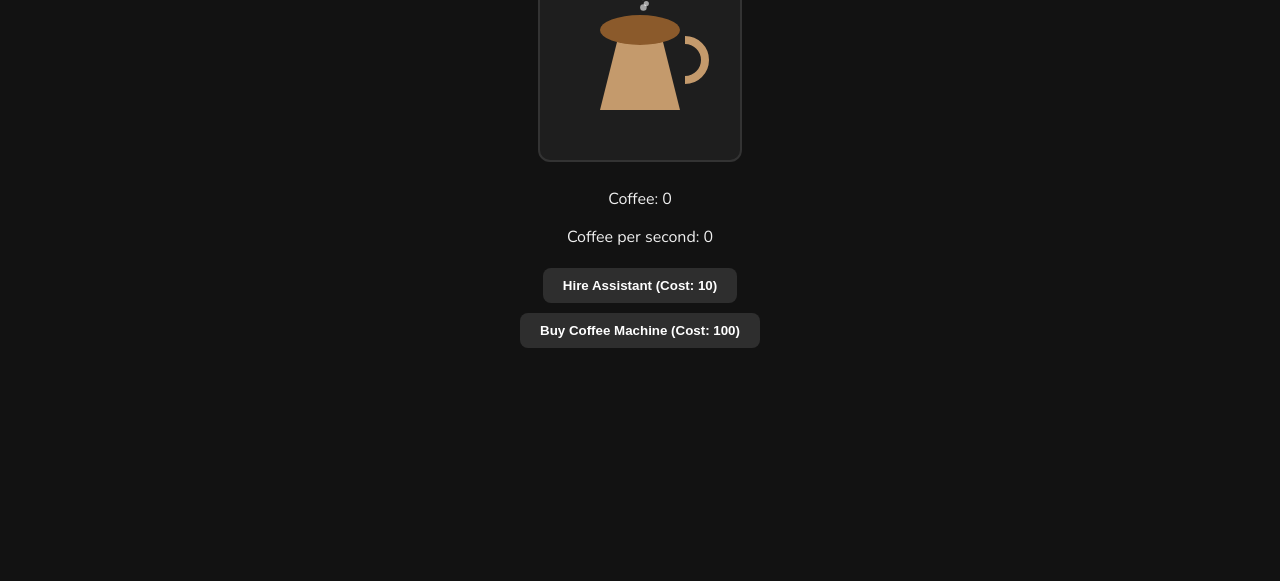
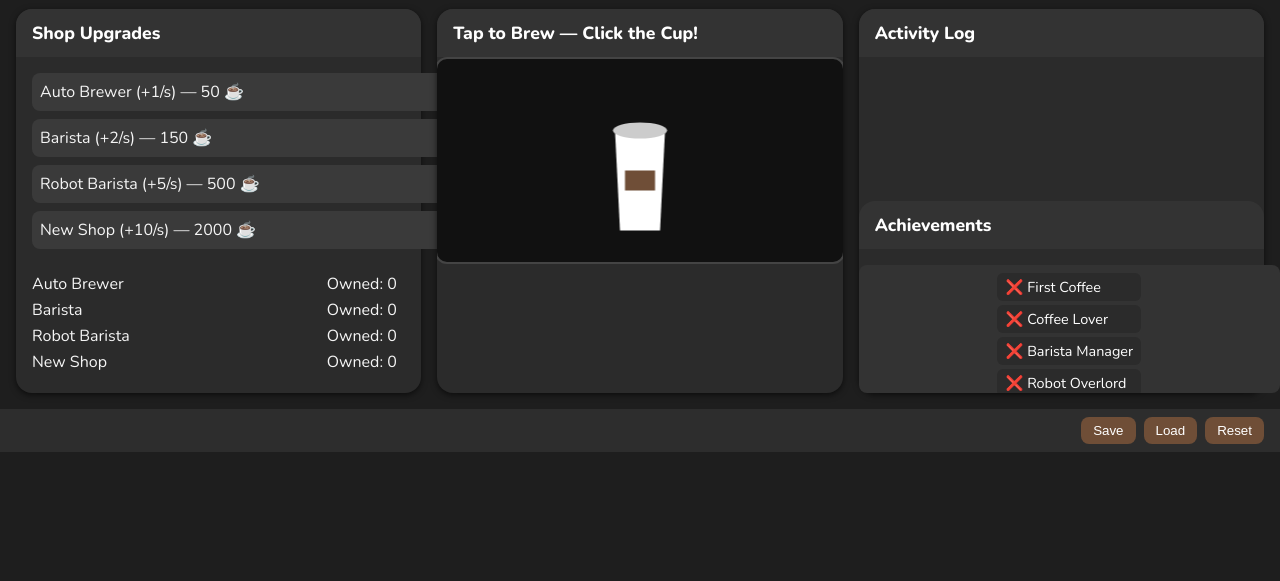
Before and after one commit to coffeetycoon/Coffee-Tycoon, a plain HTML site: page coffeetycoon.html in a window 1280 px wide. Shown: the part 219-800 px from the top of the page. Drawn offline with nearby package versions, Linux system fonts and the light colour scheme.

Commit message:
new version

```diff
--- a/coffeetycoon.html
+++ b/coffeetycoon.html
@@ -3,190 +3,352 @@
 <head>
 <meta charset="utf-8" />
 <meta name="viewport" content="width=device-width, initial-scale=1" />
-  <title>Coffee Shop Tycoon ☕</title>
-  <link rel="preconnect" href="https://fonts.googleapis.com">
-  <link rel="preconnect" href="https://fonts.gstatic.com" crossorigin>
+<title>Coffee Tycoon ☕</title>
 <link href="https://fonts.googleapis.com/css2?family=Nunito:wght@400;600;800&display=swap" rel="stylesheet">
 <style>
-    body {
-      margin: 0;
-      font-family: 'Nunito', sans-serif;
-      background: #121212;
-      color: #f0f0f0;
-      text-align: center;
+body { margin:0; font-family:"Nunito",sans-serif; background:#1e1e1e; color:#f5f5f5; }
+header { padding:16px; text-align:center; background:#2d2d2d; color:#fff; }
+main { display:flex; flex-wrap:wrap; padding:16px; gap:16px; }
+.card { background:#2b2b2b; border-radius:16px; box-shadow:0 2px 6px rgba(0,0,0,0.6); flex:1; min-width:280px; display:flex; flex-direction:column; max-height:600px; }
+.card h2 { margin:0; padding:12px 16px; background:#333; border-radius:16px 16px 0 0; font-size:1.1rem; color:#fff; }
+.content { padding:16px; flex:1; display:flex; flex-direction:column; justify-content:flex-start; align-items:center; overflow:auto; width:100%; }
+canvas#game { width:100%; height:auto; max-height:300px; background:#111; border:2px solid #444; border-radius:12px; cursor:pointer; }
+.footer { background:#2d2d2d; padding:8px 16px; display:flex; justify-content:flex-end; align-items:center; flex-wrap:wrap; color:#ddd; }
+.toolbar { display:flex; gap:8px; align-items:center; }
+button { border:none; background:#6f4e37; color:#fff; padding:6px 12px; border-radius:8px; cursor:pointer; }
+button:hover { background:#8a6349; }
+
+.upgrade {
+  display: flex;
+  justify-content: space-between;
+  align-items: center;
+  background: #3a3a3a;
+  padding: 8px;
+  border-radius: 8px;
+  margin-bottom: 8px;
+  width: 180%;
 }
-    header {
-      padding: 20px;
-      font-size: 2rem;
-      font-weight: 800;
-      background: #1e1e1e;
-      box-shadow: 0 2px 5px rgba(0,0,0,0.6);
+
+.upgrade span {
+  flex: 1 1 auto;
+  margin-right: 8px;
+  white-space: nowrap;
+  overflow: visible;
+  text-overflow: clip;
 }
-    main {
-      padding: 20px;
+
+.upgrade button {
+  flex: 0 0 60px;
+  font-size: 0.8rem;
+  padding: 3px 6px;
 }
-    canvas {
-      background: #1e1e1e;
-      border: 2px solid #333;
-      border-radius: 12px;
-      margin-top: 20px;
-      cursor: pointer;
+
+#upgradeCounts { margin-top:16px; width:90%; }
+#upgradeCounts div { display:flex; justify-content:space-between; margin-bottom:4px; }
+
+/* Achievements styling */
+#achievements {
+  margin-top:16px;
+  background:#333;
+  border-radius:8px;
+  width:100%;
+  padding:8px;
+  flex-direction:column;
+  overflow-y:auto;
+  max-height:200px;
 }
-    .stats, .upgrades {
-      margin-top: 20px;
-    }
-    .upgrade-btn {
-      display: block;
-      margin: 10px auto;
-      padding: 10px 20px;
-      border: none;
-      border-radius: 8px;
-      background: #2e2e2e;
-      color: #fff;
-      font-weight: 600;
-      cursor: pointer;
-      transition: background 0.2s;
-    }
-    .upgrade-btn:hover {
-      background: #444;
+#achievements h3 { margin:0 0 8px 0; font-size:1rem; text-align:center; color:#fff; }
+#achievements ul { list-style:none; padding:0; margin:0; display:flex; flex-direction:column; gap:4px; }
+#achievements li { background:#2b2b2b; padding:4px 8px; border-radius:6px; color:#fff; font-size:0.9rem; cursor:default; position:relative; }
+#achievements li:hover::after {
+  content: attr(data-tooltip);
+  position:absolute;
+  top:-28px;
+  left:50%;
+  transform:translateX(-50%);
+  background:#444;
+  color:#fff;
+  font-size:0.8rem;
+  padding:2px 6px;
+  border-radius:4px;
+  white-space:nowrap;
+  z-index:10;
 }
 </style>
 </head>
 <body>
-  <header>Coffee Shop Tycoon ☕</header>
+<header>
+<h1>Coffee Tycoon ☕</h1>
+<p>Brew coffee, buy upgrades, grow your empire!</p>
+<h2 id="coffeeCount">Coffees: 0</h2>
+</header>
 <main>
-    <p>Click the coffee cup to brew coffee!</p>
-    <canvas id="gameCanvas" width="200" height="200"></canvas>
+<section class="card left">
+<h2>Shop Upgrades</h2>
+<div class="content" id="shopContent" style="align-items:flex-start;">
+  <div id="upgrades" class="shoplist"></div>
+  <div id="upgradeCounts"></div>
+</div>
+</section>
+<section class="card center">
+<h2>Tap to Brew — Click the Cup!</h2>
+<div class="content" style="padding:0; height:100%">
+  <canvas id="game"></canvas>
+</div>
+</section>
+<section class="card right">
+<h2>Activity Log</h2>
+<div class="content" style="overflow:auto; width:100%">
+  <ul id="log" style="list-style:none; padding:0; margin:6px 0 0; display:flex; flex-direction:column; gap:6px"></ul>
+</div>
+<h2>Achievements</h2>
+<div class="content" id="achievements">
+  <ul id="achievementList"></ul>
+</div>
+</section>
+</main>
+<div class="footer">
+  <div class="toolbar">
+    <button id="saveBtn">Save</button>
+    <button id="loadBtn">Load</button>
+    <button id="resetBtn">Reset</button>
+  </div>
+</div>
+<script>
+const canvas=document.getElementById("game");
+const ctx=canvas.getContext("2d");
+let canvasWidth = canvas.clientWidth;
+let canvasHeight = canvas.clientHeight;
+canvas.width = canvasWidth;
+canvas.height = canvasHeight;
 
-    <div class="stats">
-      <p id="coffeeCount">Coffee: 0</p>
-      <p id="cps">Coffee per second: 0</p>
-    </div>
+let coffees=0; let clickPower=1; let cps=0;
+const particles=[];
+const upgrades=[
+  {name:"Auto Brewer", cost:50, cps:1, count:0},
+  {name:"Barista", cost:150, cps:2, count:0},
+  {name:"Robot Barista", cost:500, cps:5, count:0},
+  {name:"New Shop", cost:2000, cps:10, count:0}
+];
 
-    <div class="upgrades">
-      <button class="upgrade-btn" id="buyAssistant">Hire Assistant (Cost: 10)</button>
-      <button class="upgrade-btn" id="buyMachine">Buy Coffee Machine (Cost: 100)</button>
-    </div>
-  </main>
+let cupScale = 1;
+let cupBouncing = false;
 
-  <script>
-    const canvas = document.getElementById('gameCanvas');
-    const ctx = canvas.getContext('2d');
+const achievements = [
+  {name:"First Coffee", condition:()=>coffees>=1, earned:false, requirement:"Brew 1 coffee", progress:()=>coffees+"/1"},
+  {name:"Coffee Lover", condition:()=>coffees>=100, earned:false, requirement:"Brew 100 coffees", progress:()=>coffees+"/100"},
+  {name:"Barista Manager", condition:()=>upgrades.find(u=>u.name==="Barista").count>=1, earned:false, requirement:"Own 1 Barista", progress:()=>upgrades.find(u=>u.name==="Barista").count+"/1"},
+  {name:"Robot Overlord", condition:()=>upgrades.find(u=>u.name==="Robot Barista").count>=1, earned:false, requirement:"Own 1 Robot Barista", progress:()=>upgrades.find(u=>u.name==="Robot Barista").count+"/1"}
+];
 
-    let coffee = 0;
-    let cps = 0;
-    let assistants = 0;
-    let machines = 0;
-    let assistantCost = 10;
-    let machineCost = 100;
+function drawCup(){
+  const centerX = canvas.width/2;
+  const centerY = canvas.height/2+20;
+  ctx.save();
+  ctx.translate(centerX, centerY);
+  ctx.scale(cupScale, cupScale);
 
-    // Steam particles
-    let steam = [];
-
-    function drawCup() {
-      ctx.clearRect(0, 0, canvas.width, canvas.height);
-
+  // Starbucks-style to-go cup
   // Cup body
-      ctx.fillStyle = '#c49a6c';
+  ctx.fillStyle="#fff";
   ctx.beginPath();
-      ctx.moveTo(60, 150);
-      ctx.lineTo(140, 150);
-      ctx.lineTo(120, 70);
-      ctx.lineTo(80, 70);
+  ctx.moveTo(-25,-50);
+  ctx.lineTo(25,-50);
+  ctx.lineTo(20,50);
+  ctx.lineTo(-20,50);
   ctx.closePath();
   ctx.fill();
 
-      // Cup top (ellipse)
-      ctx.fillStyle = '#8b5a2b';
+  // Sleeve
+  ctx.fillStyle="#6f4e37";
+  ctx.fillRect(-15,-10,30,20);
+
+  // Lid
+  ctx.fillStyle="#ccc";
   ctx.beginPath();
-      ctx.ellipse(100, 70, 40, 15, 0, 0, Math.PI * 2);
+  ctx.ellipse(0,-50,27,8,0,0,2*Math.PI);
   ctx.fill();
 
-      // Handle
-      ctx.strokeStyle = '#c49a6c';
-      ctx.lineWidth = 8;
-      ctx.beginPath();
-      ctx.arc(145, 100, 20, Math.PI / 2, -Math.PI / 2, true);
-      ctx.stroke();
+  ctx.restore();
 }
 
-    function drawSteam() {
-      ctx.fillStyle = 'rgba(255, 255, 255, 0.6)';
-      steam.forEach(p => {
-        ctx.beginPath();
-        ctx.arc(p.x, p.y, p.size, 0, Math.PI * 2);
-        ctx.fill();
+function addParticle(x,y,text="+1"){ particles.push({x,y,alpha:1,dy:-1,text}); }
+function drawParticles(){
+  for(let i=particles.length-1;i>=0;i--){
+    const p=particles[i];
+    ctx.globalAlpha=p.alpha; ctx.fillStyle="#6f4e37"; ctx.font="20px Nunito"; ctx.fillText(p.text,p.x,p.y);
+    ctx.globalAlpha=1; p.y+=p.dy; p.alpha-=0.02;
+    if(p.alpha<=0) particles.splice(i,1);
+  }
+}
+
+function gameLoop(){
+  ctx.clearRect(0,0,canvas.width,canvas.height);
+  drawCup();
+  drawParticles();
+  requestAnimationFrame(gameLoop);
+  checkAchievements();
+}
+
+canvas.addEventListener("click", e => {
+  coffees+=clickPower;
+  addParticle(e.offsetX,e.offsetY,"+"+clickPower);
+  bounceCup();
+  updateUI();
+});
+
+function bounceCup(){
+  if(cupBouncing) return;
+  cupBouncing = true;
+  let scale = 1;
+  let up = true;
+  const interval = setInterval(()=>{
+    if(up){
+      scale += 0.05;
+      if(scale >= 1.2) up = false;
+    } else {
+      scale -= 0.05;
+      if(scale <= 1){
+        scale = 1; cupBouncing = false; clearInterval(interval);
+      }
+    }
+    cupScale = scale;
+  }, 16);
+}
+
+function updateUI(){
+  document.getElementById("coffeeCount").textContent="Coffees: "+coffees;
+  updateUpgradeCounts();
+}
+
+function addLog(msg){ const li=document.createElement("li"); li.textContent=msg; document.getElementById("log").prepend(li); }
+
+function renderUpgrades(){
+  const container=document.getElementById("upgrades");
+  container.innerHTML="";
+  upgrades.forEach(u=>{
+    const div=document.createElement("div");
+    div.className="upgrade";
+
+    const textSpan=document.createElement("span");
+    textSpan.textContent=`${u.name} (+${u.cps}/s) — ${u.cost} ☕`;
+    textSpan.title=`${u.name}\nCPS: ${u.cps}\nOwned: ${u.count}\nCurrent Cost: ${u.cost} ☕`;
+
+    const btn=document.createElement("button");
+    btn.textContent="Buy";
+    btn.title=`Buy ${u.name} for ${u.cost} ☕ (+${u.cps}/s)`;
+    btn.onclick=()=>{
+      if(coffees>=u.cost){
+        coffees-=u.cost; cps+=u.cps; u.count++; u.cost=Math.floor(u.cost*1.5);
+        addLog("Bought "+u.name); updateUI(); renderUpgrades();
+      }else addLog("Not enough coffee for "+u.name);
+    };
+    div.appendChild(textSpan);
+    div.appendChild(btn);
+    container.appendChild(div);
   });
 }
 
-    function updateSteam() {
-      if (Math.random() < 0.1) {
-        steam.push({ x: 100 + (Math.random() * 20 - 10), y: 55, size: Math.random() * 4 + 2, speed: Math.random() * 0.5 + 0.5 });
-      }
-      steam.forEach(p => {
-        p.y -= p.speed;
-        p.size *= 0.98;
+function updateUpgradeCounts(){
+  const container=document.getElementById("upgradeCounts"); container.innerHTML="";
+  upgrades.forEach(u=>{
+    const div=document.createElement("div"); div.innerHTML=`<span>${u.name}</span><span>Owned: ${u.count}</span>`;
+    container.appendChild(div);
   });
-      steam = steam.filter(p => p.size > 0.5);
 }
 
-    function updateStats() {
-      document.getElementById('coffeeCount').textContent = `Coffee: ${Math.floor(coffee)}`;
-      document.getElementById('cps').textContent = `Coffee per second: ${cps}`;
+// Achievements
+function checkAchievements(){
+  const list = document.getElementById("achievementList");
+  list.innerHTML="";
+  achievements.forEach(a=>{
+    if(a.condition() && !a.earned){
+      a.earned=true;
+      addLog("Achievement unlocked: "+a.name);
+    }
+    const li = document.createElement("li");
+    li.textContent = a.earned ? "✅ " + a.name : "❌ " + a.name;
+    li.setAttribute("data-tooltip", a.requirement + " (" + a.progress() + ")");
+    list.appendChild(li);
+  });
 }
 
-    function isClickOnCup(x, y) {
-      // Simple bounding box for cup area
-      return (x > 60 && x < 140 && y > 60 && y < 150);
+// Auto-brew
+setInterval(()=>{
+  if(cps>0){
+    coffees+=cps;
+    updateUI();
+    for(let i=0;i<Math.min(cps,5);i++){
+      const offsetX = canvas.width/2 + Math.random()*20-10;
+      const offsetY = canvas.height/2 + 20 + Math.random()*10-5;
+      addParticle(offsetX, offsetY,"+"+1);
+    }
+  }
+},1000);
+
+// Reset
+document.getElementById("resetBtn").onclick = ()=>{
+  if(confirm("Are you sure you want to reset your save?")){
+    coffees=0; clickPower=1; cps=0; upgrades.forEach(u=>{
+      u.count=0;
+      if(u.name==="Auto Brewer") u.cost=50;
+      if(u.name==="Barista") u.cost=150;
+      if(u.name==="Robot Barista") u.cost=500;
+      if(u.name==="New Shop") u.cost=2000;
+    });
+    achievements.forEach(a=>a.earned=false);
+    updateUI(); renderUpgrades(); addLog("Game reset!");
+  }
+};
+
+// HEX Save/Load
+function stringToHex(str) {
+  return Array.from(str).map(c => c.charCodeAt(0).toString(16).padStart(2,'0')).join('');
+}
+function hexToString(hex) {
+  return hex.match(/.{1,2}/g).map(byte => String.fromCharCode(parseInt(byte,16))).join('');
 }
 
-    canvas.addEventListener('click', (e) => {
-      const rect = canvas.getBoundingClientRect();
-      const x = e.clientX - rect.left;
-      const y = e.clientY - rect.top;
+document.getElementById("saveBtn").onclick = () => {
+  const saveData = {
+    coffees,
+    clickPower,
+    upgrades: upgrades.map(u => ({ name: u.name, cost: u.cost, count: u.count })),
+    achievements: achievements.map(a=>a.earned)
+  };
+  const saveStr = stringToHex(JSON.stringify(saveData));
+  prompt("Copy your save string:", saveStr);
+};
 
-      if (isClickOnCup(x, y)) {
-        coffee++;
-        updateStats();
+document.getElementById("loadBtn").onclick = () => {
+  const saveStr = prompt("Paste your save string:");
+  if (saveStr) {
+    try {
+      const data = JSON.parse(hexToString(saveStr));
+      coffees = data.coffees || 0;
+      clickPower = data.clickPower || 1;
+
+      data.upgrades?.forEach(u => {
+        const upgrade = upgrades.find(upg => upg.name === u.name);
+        if (upgrade) {
+          upgrade.cost = u.cost;
+          upgrade.count = u.count;
         }
       });
 
-    document.getElementById('buyAssistant').addEventListener('click', () => {
-      if (coffee >= assistantCost) {
-        coffee -= assistantCost;
-        assistants++;
-        cps += 1;
-        assistantCost = Math.floor(assistantCost * 1.5);
-        document.getElementById('buyAssistant').textContent = `Hire Assistant (Cost: ${assistantCost})`;
-        updateStats();
+      if(data.achievements) data.achievements.forEach((earned,i)=>achievements[i].earned=earned);
+
+      cps = upgrades.reduce((sum, u) => sum + u.count * u.cps, 0);
+      updateUI();
+      renderUpgrades();
+      addLog("Save loaded!");
+    } catch (e) {
+      alert("Invalid save string.");
     }
-    });
+  }
+};
 
-    document.getElementById('buyMachine').addEventListener('click', () => {
-      if (coffee >= machineCost) {
-        coffee -= machineCost;
-        machines++;
-        cps += 5;
-        machineCost = Math.floor(machineCost * 1.7);
-        document.getElementById('buyMachine').textContent = `Buy Coffee Machine (Cost: ${machineCost})`;
-        updateStats();
-      }
-    });
-
-    setInterval(() => {
-      coffee += cps / 10;
-      updateStats();
-    }, 100);
-
-    function gameLoop() {
-      drawCup();
-      updateSteam();
-      drawSteam();
-      requestAnimationFrame(gameLoop);
-    }
-
-    updateStats();
-    gameLoop();
+renderUpgrades(); updateUI(); gameLoop();
 </script>
 </body>
 </html>
```
Lines whose indentation alone changed are shown as unchanged.
